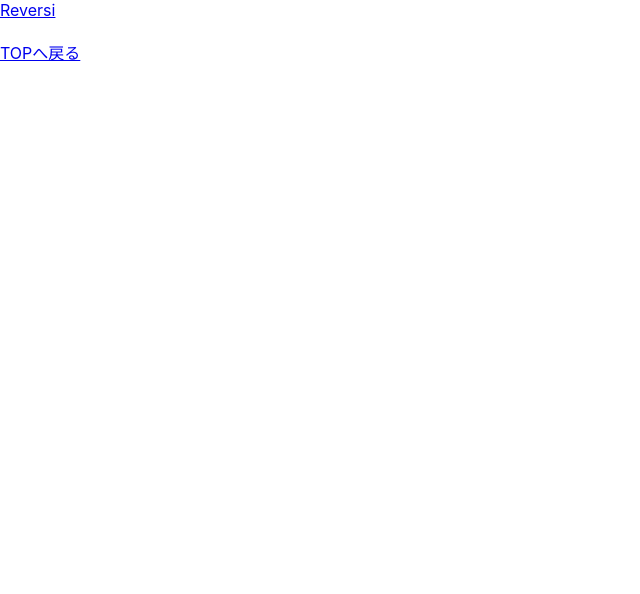
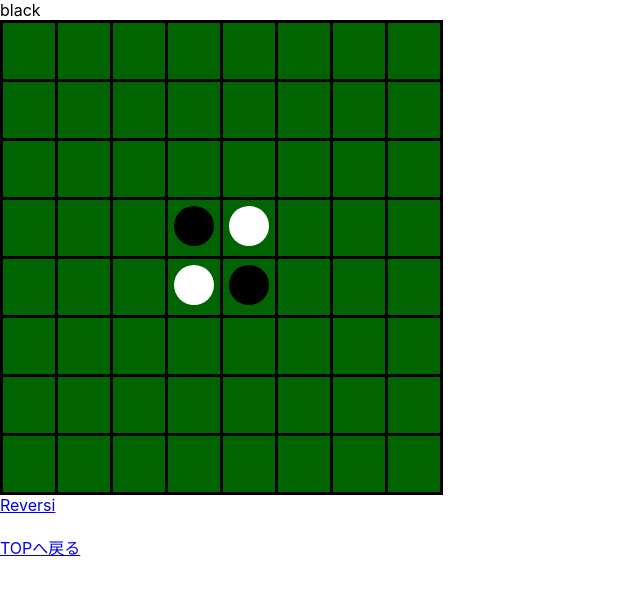
Before and after one commit to htpvdev/react-reversi-firebase, a React (Create React App) app: page /reversi in a window 1280 px wide. Shown: the top 594 px of the page, without its empty margins (0-640 px from the left). Built offline with nearby package versions, Linux system fonts and the light colour scheme.

Commit message:
propsで、コンポーネント間のデータの接続を作った。あとスタイルも整えた

```diff
--- /dev/null
+++ b/src/components/common/reversiConst.ts
@@ -0,0 +1,91 @@
+import { Field, Setting } from "./reversiTypes"
+
+export const firstField: Field = [
+  [
+    { side: 'none', point: 0},
+    { side: 'none', point: 1},
+    { side: 'none', point: 2},
+    { side: 'none', point: 3},
+    { side: 'none', point: 4},
+    { side: 'none', point: 5},
+    { side: 'none', point: 6},
+    { side: 'none', point: 7},
+  ],
+  [
+    { side: 'none', point: 8},
+    { side: 'none', point: 9},
+    { side: 'none', point: 10},
+    { side: 'none', point: 11},
+    { side: 'none', point: 12},
+    { side: 'none', point: 13},
+    { side: 'none', point: 14},
+    { side: 'none', point: 15},
+  ],
+  [
+    { side: 'none', point: 16},
+    { side: 'none', point: 17},
+    { side: 'none', point: 18},
+    { side: 'none', point: 19},
+    { side: 'none', point: 20},
+    { side: 'none', point: 21},
+    { side: 'none', point: 22},
+    { side: 'none', point: 23},
+  ],
+  [
+    { side: 'none', point: 24},
+    { side: 'none', point: 25},
+    { side: 'none', point: 26},
+    { side: 'black', point: 27},
+    { side: 'white', point: 28},
+    { side: 'none', point: 29},
+    { side: 'none', point: 30},
+    { side: 'none', point: 31},
+  ],
+  [
+    { side: 'none', point: 32},
+    { side: 'none', point: 33},
+    { side: 'none', point: 34},
+    { side: 'white', point: 35},
+    { side: 'black', point: 36},
+    { side: 'none', point: 37},
+    { side: 'none', point: 38},
+    { side: 'none', point: 39},
+  ],
+  [
+    { side: 'none', point: 40},
+    { side: 'none', point: 41},
+    { side: 'none', point: 42},
+    { side: 'none', point: 43},
+    { side: 'none', point: 44},
+    { side: 'none', point: 45},
+    { side: 'none', point: 46},
+    { side: 'none', point: 47},
+  ],
+  [
+    { side: 'none', point: 48},
+    { side: 'none', point: 49},
+    { side: 'none', point: 50},
+    { side: 'none', point: 51},
+    { side: 'none', point: 52},
+    { side: 'none', point: 53},
+    { side: 'none', point: 54},
+    { side: 'none', point: 55},
+  ],
+  [
+    { side: 'none', point: 56},
+    { side: 'none', point: 57},
+    { side: 'none', point: 58},
+    { side: 'none', point: 59},
+    { side: 'none', point: 60},
+    { side: 'none', point: 61},
+    { side: 'none', point: 62},
+    { side: 'none', point: 63},
+  ],
+]
+
+export const firstSetting: Setting = {
+  player: 'black',
+  status: 'boot',
+  black: { type: 'player', playerName: '', piece: 2 },
+  white: { type: 'player', playerName: '', piece: 2 },
+}
--- /dev/null
+++ b/src/components/common/reversiTypes.ts
@@ -0,0 +1,41 @@
+/**  */
+export type Side = 'black'|'white'
+
+/**  */
+export type PieceSide = Side|'none'
+
+/**  */
+export type Status = 'boot'|'playing'|'overed'
+
+/**  */
+export type PlayerType = 'player'|'cpu'
+
+/**  */
+export interface Setting {
+  player: Side,
+  status: Status,
+  black: { type: PlayerType, playerName: string, piece: number },
+  white: { type: PlayerType, playerName: string, piece: number },
+}
+
+/**  */
+export type Field = Array<Array<{side: PieceSide, point: number}>>
+
+/**  */
+export interface ReversiType {
+  setting: Setting,
+  field: Field,
+}
+
+/**  */
+export interface PieceInfo {
+  black: number,
+  white: number,
+  none: number,
+}
+
+/** */
+export interface CalcFieldInfo {
+  calcField: Field,
+  turnedPieceCount: number,
+}
--- /dev/null
+++ b/src/components/reversi/Board.scss
@@ -0,0 +1,20 @@
+td, th {
+  border: solid 3px;
+  }
+
+table {
+  border-collapse:  collapse;
+}
+
+td {
+  background-color: darkgreen;
+}
+
+td:hover {
+  background-color: rgb(2, 134, 2);
+}
+
+// td > div {
+//   width: 50px;
+//   height: 50px;
+// }
--- a/src/components/reversi/Board.tsx
+++ b/src/components/reversi/Board.tsx
@@ -1,10 +1,25 @@
 import React from "react"
+import Piece from "./Piece"
+import './Board.scss'
+import { Field } from "../common/reversiTypes"
 
-export default class Board extends React.Component {
-  render() {
-    return (
-      <>
-      </>
-    )
+export default function Board(props: {field: Field}): JSX.Element {
+
+  const pieceRowList: Array<JSX.Element> = []
+  let pieceRow: Array<JSX.Element> = []
+
+  for (let y = 0; y < 8; y++) {
+    for (let x = 0; x < 8; x++) {
+      pieceRow.push(<Piece side={props.field[y][x].side} y={y} x={x} />)
+    }
+
+    pieceRowList.push(<tr>{pieceRow}</tr>)
+    pieceRow = []
   }
+
+  return (
+    <table>
+      {pieceRowList}
+    </table>
+  )
 }
--- /dev/null
+++ b/src/components/reversi/Piece.scss
@@ -0,0 +1,16 @@
+.none {
+  fill: transparent;
+}
+
+.black {
+  // fill: rgb(44, 44, 44);
+  fill: black;
+}
+
+.white {
+  fill: white;
+}
+
+// .black:hover, .white:hover {
+//   fill: rgb(44, 44, 44);
+// }
--- a/src/components/reversi/Piece.tsx
+++ b/src/components/reversi/Piece.tsx
@@ -1,10 +1,33 @@
 import React from "react"
+import './Piece.scss'
 
-export default class Piece extends React.Component {
-  render() {
-    return (
-      <>
-      </>
-    )
+interface PieceProps {
+  side: 'black'|'white'|'none',
+  y: number,
+  x: number,
+}
+
+export default function Piece(props: PieceProps) {
+  const putPiece = () => {
+    console.log('waaaaaaaaaaaaaaaa')
   }
+
+  return (
+    <td onClick={() => putPiece()}>
+      <div>
+        <svg
+          width="50"
+          height="50"
+          viewBox="0 0 50 50"
+        >
+          <circle
+            className={props.side}
+            r="20"
+            cx="25"
+            cy="25"
+          ></circle>
+        </svg>
+      </div>
+    </td>
+  )
 }
--- a/src/components/reversi/Reversi.tsx
+++ b/src/components/reversi/Reversi.tsx
@@ -1,9 +1,25 @@
 import React from "react"
+import Board from "./Board"
+import Status from "./Status"
+import { firstField, firstSetting } from '../common/reversiConst';
+import { Field, Setting } from '../common/reversiTypes';
 
 export default class Reversi extends React.Component {
+  private field: Field
+  private setting: Setting
+
+  constructor(props: any) {
+    super(props)
+    this.field = firstField
+    this.setting = firstSetting
+  }
+
   render() {
     return (
-      <></>
+      <>
+        <Status setting={this.setting} />
+        <Board field={this.field} />
+      </>
     )
   }
 }
--- a/src/components/reversi/Status.tsx
+++ b/src/components/reversi/Status.tsx
@@ -1,10 +1,11 @@
 import React from "react"
+import { Setting } from "../common/reversiTypes"
 
-export default class Status extends React.Component {
-  render() {
-    return (
-      <>
-      </>
-    )
-  }
+export default function Status(props: {setting: Setting}) {
+
+  return (
+    <div>
+      {props.setting.player}
+    </div>
+  )
 }
```
